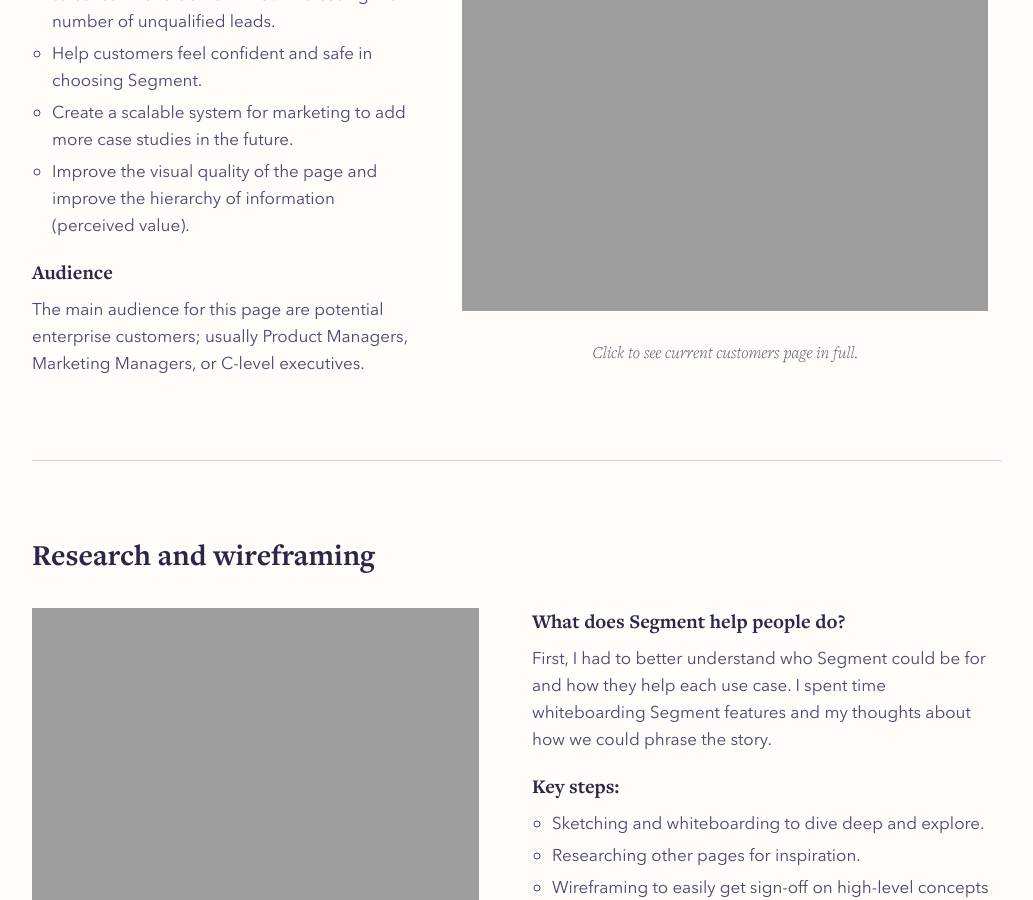
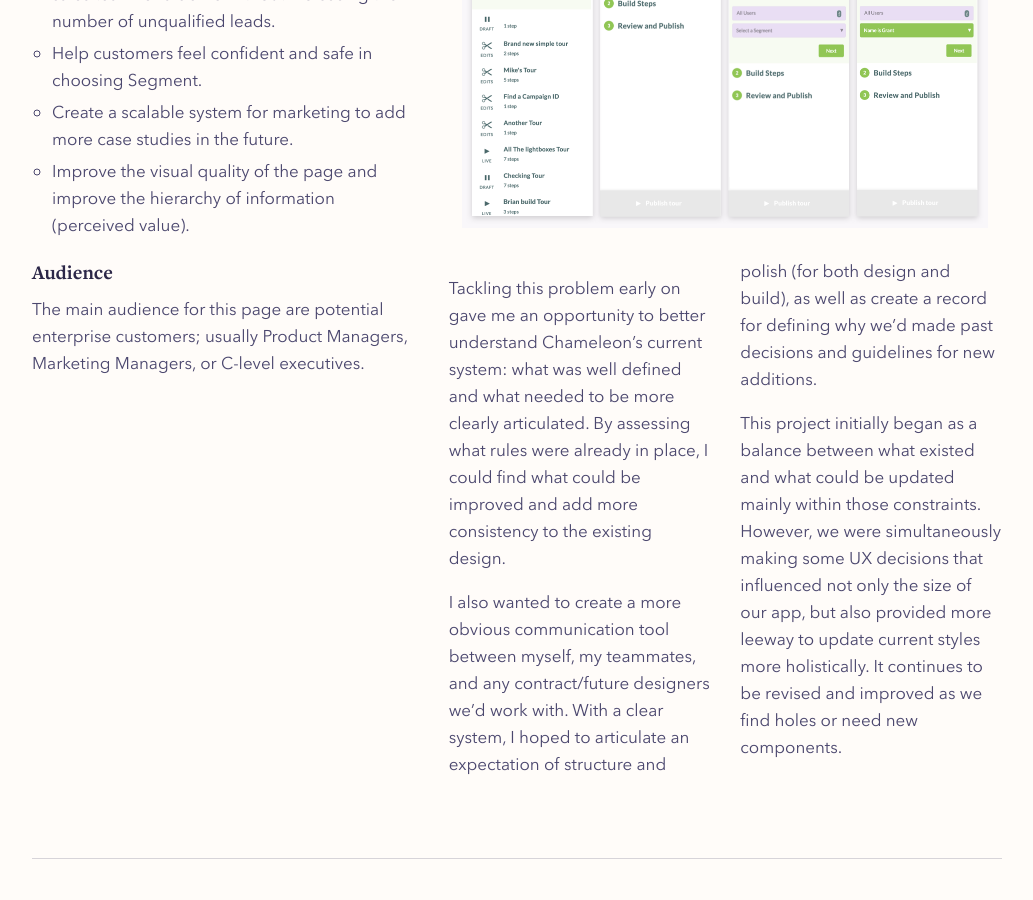
Before and after one commit to jessbottali/jessicabottali.com, a Jekyll site: the page built from projects/chameleon-design-system/index.html, in a window 1280 px wide and 900 px high, scrolled down 1326 px. Shown: the whole window, without its empty margins (123-1156 px from the left). Built offline with Jekyll 4.4.1, drawn with Linux system fonts in a browser that asks for light colours; comment, search, counter and statistics services are not loaded.

Commit message:
update "internal problems"

```diff
--- a/projects/chameleon-design-system/index.html
+++ b/projects/chameleon-design-system/index.html
@@ -31,10 +31,14 @@ title: "Chameleon design system"
     </div>
     <div class="Grid-cell u-7of12">
       <div class="Trends-images">
-        <a href="./images/current-segment-page@2x.png">
-          <img src="./images/2@2x.png" class="ProjectImage" />
-        </a>
-        <p class="ImageCaption">Click to see current customers page in full.</p>
+          <img src="./images/app-when-i-joined@2x.png" class="ProjectImage" />
+      </div>
+      <div class="Project-content">
+      <p>Tackling this problem early on gave me an opportunity to better understand Chameleon’s current system: what was well defined and what needed to be more clearly articulated. By assessing what rules were already in place, I could find what could be improved and add more consistency to the existing design. </p>
+
+      <p>I also wanted to create a more obvious communication tool between myself, my teammates, and any contract/future designers we’d work with. With a clear system, I hoped to articulate an expectation of structure and polish (for both design and build), as well as create a record for defining why we’d made past decisions and guidelines for new additions. </p>
+
+      <p>This project initially began as a balance between what existed and what could be updated mainly within those constraints. However, we were simultaneously making some UX decisions that influenced not only the size of our app, but also provided more leeway to update current styles more holistically. It continues to be revised and improved as we find holes or need new components. </p>
       </div>
     </div>
   </div>
```
